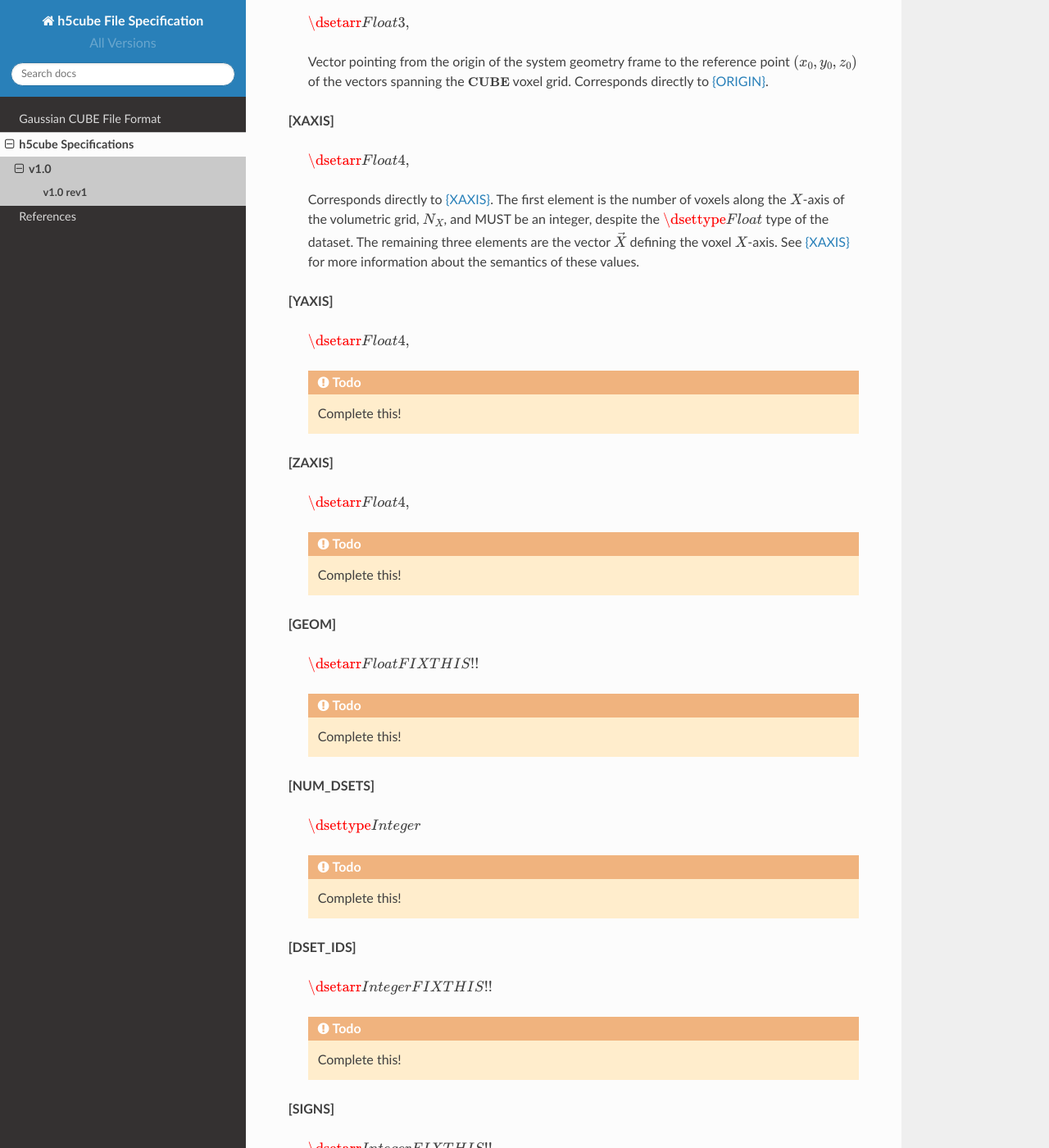
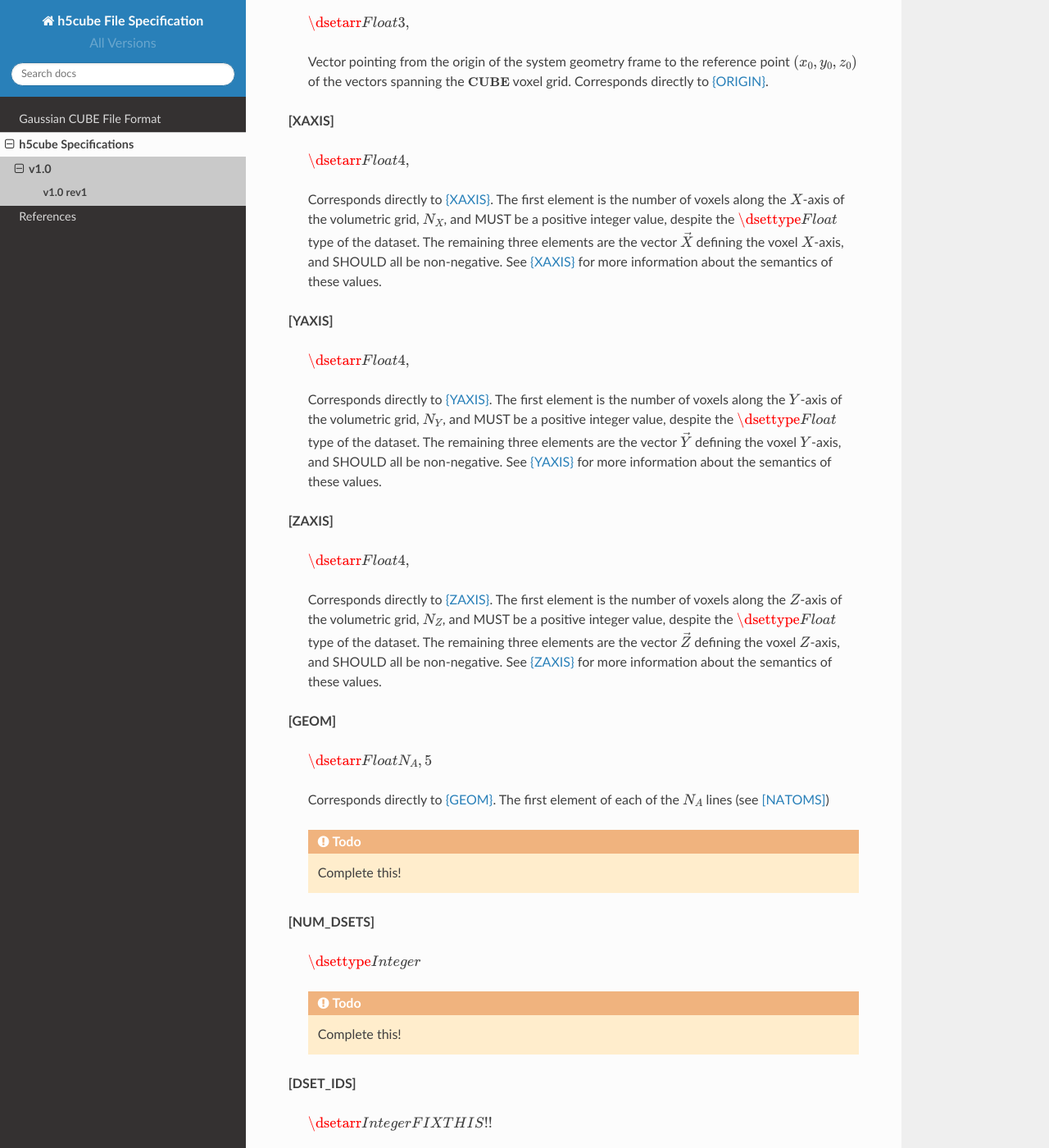
Before and after one commit to bskinn/h5cube-spec, a Sphinx documentation site: the page built from doc/source/specs/v1_0/v1_0__rev1.rst, in a window 1280 px wide and 1400 px high, scrolled down 1322 px. Shown: the whole window at 82% size. Built offline with Sphinx 7.4.7 and the Read the Docs theme 2.0.0, drawn with Linux system fonts in a browser that asks for light colours; formulas are drawn with MathJax 3.

Commit message:
DRAFT: v1.0 rev1 spec work
 * Refine XAXIS; draft YAXIS and ZAXIS.
 * Begin drafting GEOM

```diff
--- a/doc/source/specs/v1_0/v1_0__rev1.rst
+++ b/doc/source/specs/v1_0/v1_0__rev1.rst
@@ -82,10 +82,11 @@ Dataset Descriptions
 
     Corresponds directly to |XAXIS|. The first element is the number of
     voxels along the :math:`X`-axis of the volumetric grid,
-    :math:`N_X`, and MUST be an integer, despite the
+    :math:`N_X`, and MUST be a positive integer value, despite the
     :math:`\dsettype{Float}` type of the dataset. The remaining three
     elements are the vector :math:`\vec X` defining
-    the voxel :math:`X`-axis. See |XAXIS| for more information about
+    the voxel :math:`X`-axis, and SHOULD all be non-negative.
+    See |XAXIS| for more information about
     the semantics of these values.
 
 
@@ -95,7 +96,13 @@ Dataset Descriptions
 
     :math:`\dsetarr{Float}{4,\!}`
 
-    .. todo:: Complete this!
+    Corresponds directly to |YAXIS|. The first element is the number of
+    voxels along the :math:`Y`-axis of the volumetric grid,
+    :math:`N_Y`, and MUST be a positive integer value, despite the
+    :math:`\dsettype{Float}` type of the dataset. The remaining three
+    elements are the vector :math:`\vec Y` defining the voxel
+    :math:`Y`-axis, and SHOULD all be non-negative.
+    See |YAXIS| for more information about the semantics of these values.
 
 
 .. _spec_1_0__rev1-ZAXIS:
@@ -104,14 +111,24 @@ Dataset Descriptions
 
     :math:`\dsetarr{Float}{4,\!}`
 
-    .. todo:: Complete this!
+    Corresponds directly to |ZAXIS|. The first element is the number of
+    voxels along the :math:`Z`-axis of the volumetric grid,
+    :math:`N_Z`, and MUST be a positive integer value, despite the
+    :math:`\dsettype{Float}` type of the dataset. The remaining three
+    elements are the vector :math:`\vec Z` defining the voxel
+    :math:`Z`-axis, and SHOULD all be non-negative.
+    See |ZAXIS| for more information about the semantics of these values.
 
 
 .. _spec_1_0__rev1-GEOM:
 
 **[GEOM]**
 
-    :math:`\dsetarr{Float}{FIX THIS!!}`
+    :math:`\dsetarr{Float}{N_A,5}`
+
+    Corresponds directly to |GEOM|. The first element of each of the
+    :math:`N_A` lines (see
+    :ref:`[NATOMS] <spec_1_0__rev1-NATOMS>`)
 
     .. todo:: Complete this!
 
```
